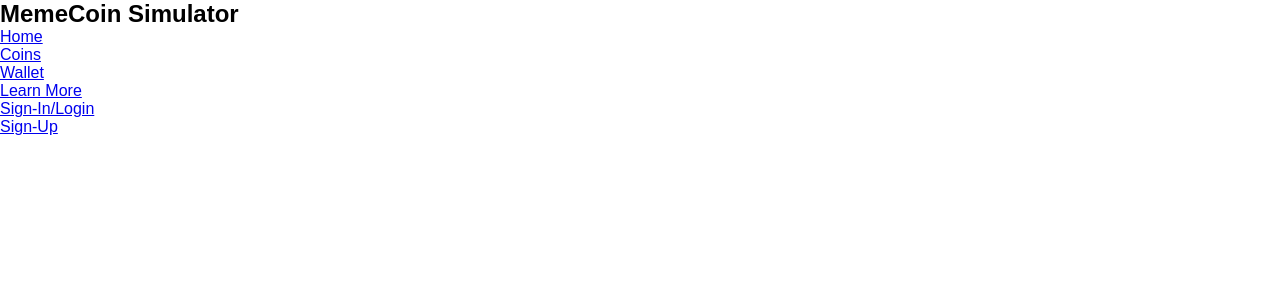
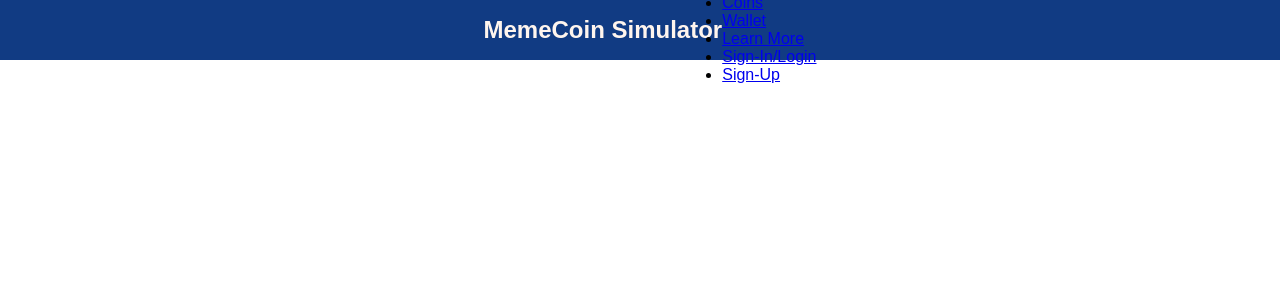
Before and after one commit to David-P-Molina/CryptoCurrency-trading-simulator, a React (Create React App) app: page / in a window 1280 px wide. Shown: the top 300 px of the page. Built offline with nearby package versions, Linux system fonts and the light colour scheme.

Commit message:
Add styling to navbar

```diff
--- a/src/components/navbar/Navbar.css
+++ b/src/components/navbar/Navbar.css
@@ -0,0 +1,13 @@
+.NavbarItems {
+    background: rgb(17, 59, 131);
+    height: 60px;
+    display: flex;
+    justify-content: center;
+    align-items: center;
+    font-size: 1.2 rem;
+}
+.app-name {
+    color: seashell;
+    justify-self: start;
+    margin-left: 20px;
+}
```
